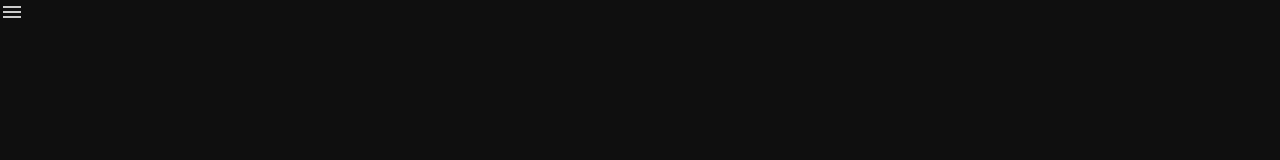
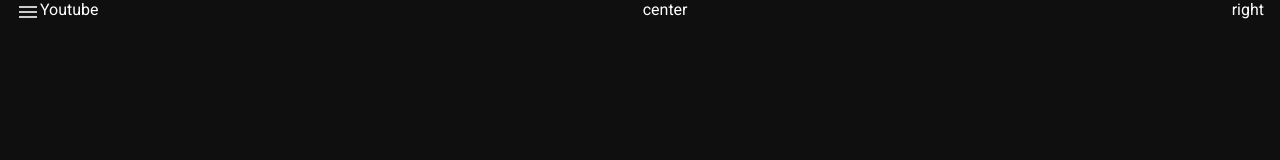
Before and after one commit to prashant-singh930/youtube, a plain HTML site: page index.html in a window 1280 px wide. Drawn offline with nearby package versions, Linux system fonts and the light colour scheme.

Commit message:
added stage 1

```diff
--- a/index.html
+++ b/index.html
@@ -24,9 +24,10 @@
                     <path d="M120-240v-80h720v80H120Zm0-200v-80h720v80H120Zm0-200v-80h720v80H120Z" />
                 </svg>
             </div>
+            <span class="Youtube">Youtube</span>
         </div>
-        <div class="nav-center"></div>
-        <div class="nav-right"></div>
+        <div class="nav-center">center</div>
+        <div class="nav-right">right</div>
     </nav>
 
 </body>
--- a/style.css
+++ b/style.css
@@ -4,5 +4,19 @@
     font-family: roboto;
 }
 body {
-    background-color:#0f0f0f
+    background-color:#0f0f0f;
+    color : white;
 }
+
+.navbar{
+    padding: 0px 16px;
+    display: flex;
+    flex-direction: row;
+    justify-content: space-between;
+}
+
+.nav-left{
+    display: flex;
+    flex-direction: row;
+    justify-content: space-evenly;
+}
```
